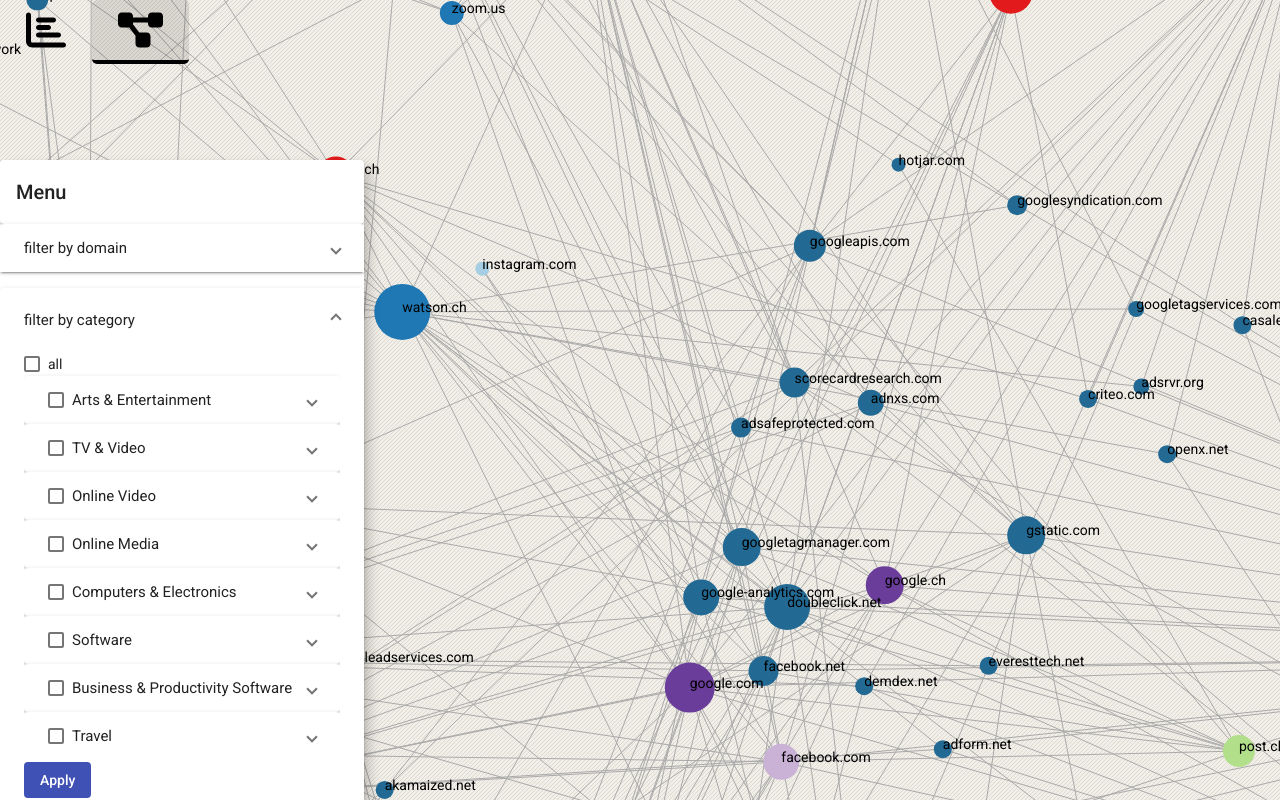
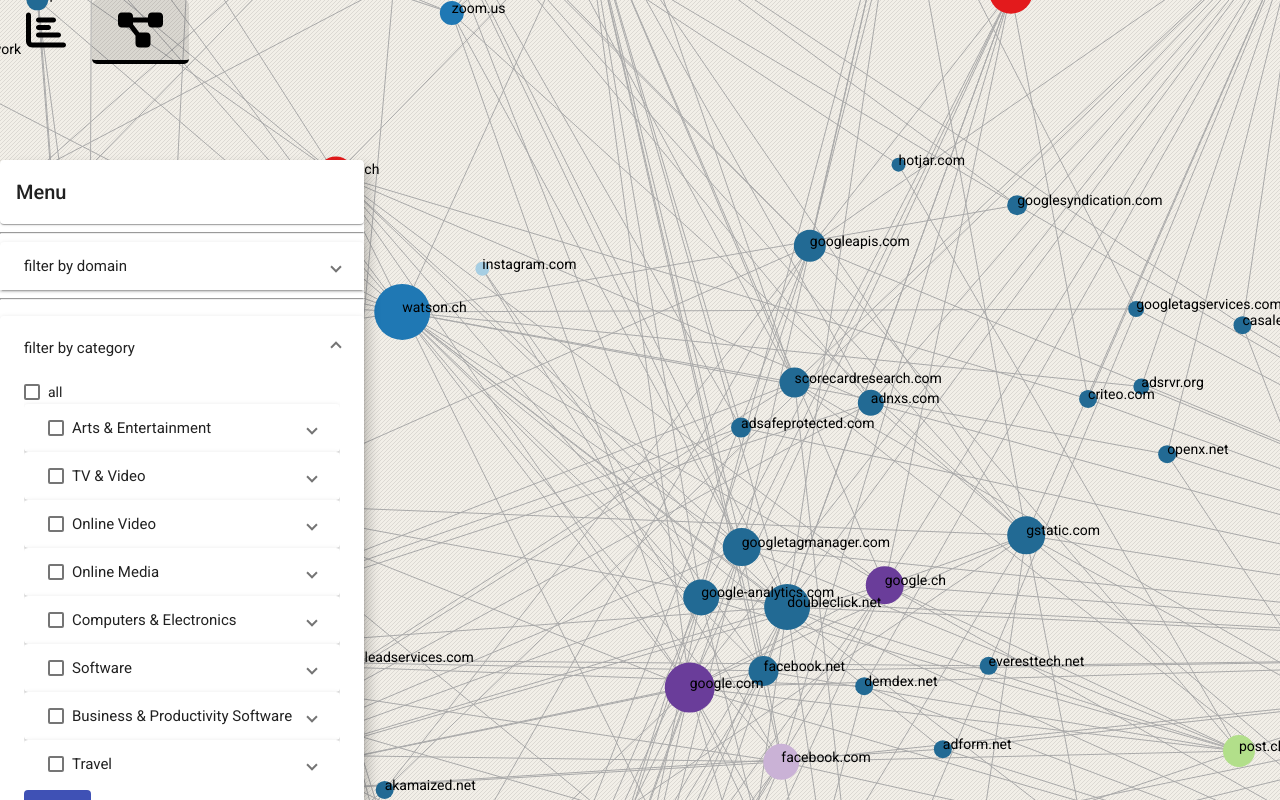
Before and after one commit to digital-sustainability-lab/datenfluesse-online-ads, an Angular app in the folder client/: page /network in a window 1280 px wide. Both pictures are taken after a click on the button "filter by category". Built offline with nearby package versions, Linux system fonts and the light colour scheme; a web font is replaced by a local one.

Commit message:
fix: expansion panels now only open when the arrow is clicked

```diff
--- a/client/src/app/color-legend/color-legend.component.html
+++ b/client/src/app/color-legend/color-legend.component.html
@@ -1,5 +1,5 @@
-<mat-expansion-panel [expanded]="false">
-  <mat-expansion-panel-header>
+<mat-expansion-panel [expanded]="false" #expansionPanel>
+  <mat-expansion-panel-header (click)="expandPanel(expansionPanel, $event)">
     <mat-panel-title>legend</mat-panel-title>
   </mat-expansion-panel-header>
   <div>
--- a/client/src/app/color-legend/color-legend.component.ts
+++ b/client/src/app/color-legend/color-legend.component.ts
@@ -15,5 +15,19 @@
   ngOnInit(): void {
   }
 
+  expandPanel(matExpansionPanel: any, event: any): void {
+    event.stopPropagation(); // Preventing event bubbling
+
+    if (!this._isExpansionIndicator(event.target)) {
+      matExpansionPanel.close(); // Here's the magic
+    }
+  }
+
+  private _isExpansionIndicator(target: any): boolean {
+    const expansionIndicatorClass = 'mat-expansion-indicator';
+
+    return (target['classList'] && target['classList'].contains(expansionIndicatorClass) );
+  }
+
 
 }
--- a/client/src/app/network-menu/network-menu.component.html
+++ b/client/src/app/network-menu/network-menu.component.html
@@ -3,9 +3,11 @@
     <h2>Menu</h2>
   </mat-card>
 
-  <mat-accordion class="networkMenuWrapper">
-    <mat-expansion-panel>
-      <mat-expansion-panel-header>
+  <hr />
+
+  <mat-accordion class="networkPanelWrapper">
+    <mat-expansion-panel #expansionPanel>
+      <mat-expansion-panel-header (click)="expandPanel(expansionPanel, $event)">
         <mat-panel-title>
           filter by domain
         </mat-panel-title>
@@ -33,9 +35,10 @@
       </div>
       <button (click)="this.changeSelection()" mat-flat-button class="applyButton" color="primary">Apply</button>
     </mat-expansion-panel>
+    <hr />
 
-    <mat-expansion-panel>
-      <mat-expansion-panel-header>
+    <mat-expansion-panel #expansionPanel>
+      <mat-expansion-panel-header (click)="expandPanel(expansionPanel, $event)">
         <mat-panel-title>
           filter by category
         </mat-panel-title>
@@ -51,8 +54,8 @@
           </span>
           <mat-accordion>
             <div *ngFor="let subCheckBox of categoryCheckBoxes.subCheckBoxes">
-              <mat-expansion-panel>
-                <mat-expansion-panel-header>
+              <mat-expansion-panel #expansionPanel>
+                <mat-expansion-panel-header (click)="expandPanel(expansionPanel, $event)">
                   <mat-panel-title>
                     <mat-checkbox [(ngModel)]="subCheckBox.completed" [color]="subCheckBox.color"
                       [indeterminate]="someComplete(this.subCheckBox)"
@@ -80,6 +83,7 @@
       </div>
       <button (click)="this.changeSelection()" mat-flat-button class="applyButton" color="primary">Apply</button>
     </mat-expansion-panel>
+    <hr />
     <app-color-legend></app-color-legend>
 
   </mat-accordion>
--- a/client/src/app/network-menu/network-menu.component.ts
+++ b/client/src/app/network-menu/network-menu.component.ts
@@ -116,6 +116,20 @@
       this.ids = this.ids.filter(number => number !== id);
     }
 
+    expandPanel(matExpansionPanel: any, event: any): void {
+      event.stopPropagation(); // Preventing event bubbling
+
+      if (!this._isExpansionIndicator(event.target)) {
+        matExpansionPanel.close(); // Here's the magic
+      }
+    }
+
+    private _isExpansionIndicator(target: any): boolean {
+      const expansionIndicatorClass = 'mat-expansion-indicator';
+
+      return (target['classList'] && target['classList'].contains(expansionIndicatorClass) );
+    }
+
 
 
   changeSelection() {
```
